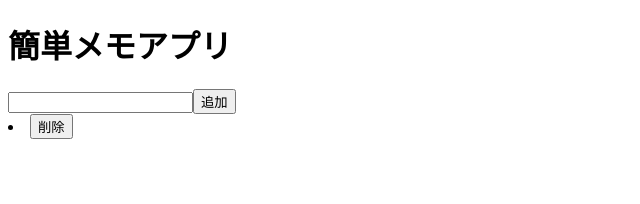
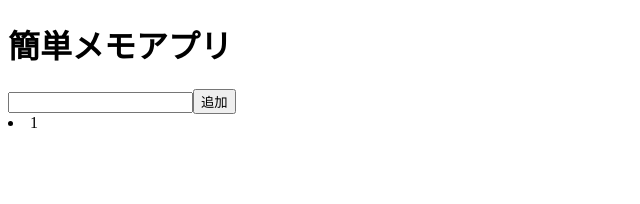
Before and after one commit to powerninja/memo_app, a React (Create React App) app: page / in a window 1280 px wide. Both pictures are taken after a click on the button "追加". Shown: the top 204 px of the page, without its empty margins (0-640 px from the left). Built offline with nearby package versions, Linux system fonts and the light colour scheme.

Commit message:
カスタムフックを作成

```diff
--- a/src/App.tsx
+++ b/src/App.tsx
@@ -1,5 +1,6 @@
 import React, { useState } from "react";
 import { RegisterMemo } from "./components/RegisterMemo";
+import { useAddMemo } from "./hooks/useAddMemo";
 
 type Memotype = {
   id: number;
@@ -8,11 +9,8 @@ type Memotype = {
 
 export const App = () => {
   const [text, setText] = useState<Memotype>({ id: 0, memo: "" });
-  const [textDone, setTextDone] = useState<Memotype[]>([]);
-  const addMemo = () => {
-    setTextDone([...textDone, { id: text.id + 1, memo: text.memo }]);
-    setText({ id: text.id + 1, memo: "" });
-  };
+  const { addMemo, textDone } = useAddMemo(text.memo);
+
   return (
     <>
       <h1>簡単メモアプリ</h1>
--- a/src/components/RegisterMemo.tsx
+++ b/src/components/RegisterMemo.tsx
@@ -1,13 +1,10 @@
 export const RegisterMemo = (props: any) => {
   const { memo } = props;
-  const deleteMemo = () => {
-    alert("削除");
-    console.log(memo);
-  };
+
   return (
     <li>
+      {memo.id}
       {memo.memo}
-      <button onClick={deleteMemo}>削除</button>
     </li>
   );
 };
--- /dev/null
+++ b/src/hooks/useAddMemo.tsx
@@ -0,0 +1,20 @@
+import { useState } from "react";
+
+type Memotype = {
+  id: number;
+  memo?: string;
+};
+
+export const useAddMemo = (props: any) => {
+  console.log(props);
+  const [text, setText] = useState<Memotype>({ id: 0, memo: "" });
+  const [textDone, setTextDone] = useState<Memotype[]>([]);
+
+  const addMemo = () => {
+    console.log(textDone);
+    setTextDone([...textDone, { id: text.id + 1, memo: props }]);
+    setText({ id: text.id + 1, memo: "" });
+  };
+
+  return { text, textDone, addMemo };
+};
```
